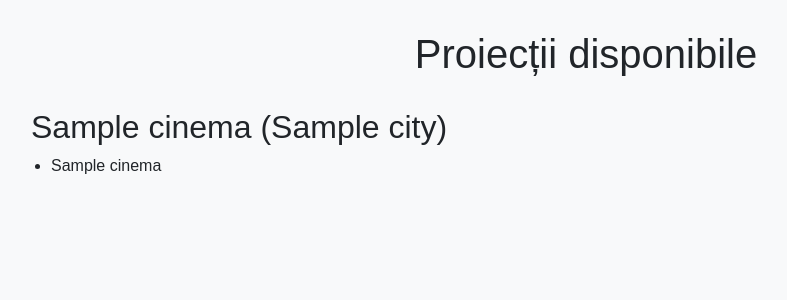
After one commit to FlorescuMiruna/CloudComputing, a Flask app: page /broadcasts in a window 1280 px wide. The commit adds this page. Shown: the top 300 px of the page, without its empty margins (54-841 px from the left). Run offline with Flask 3, Linux system fonts and the light colour scheme; a database or web service that is not in the repository returns one stand-in record (values such as "Sample title"); some libraries are stand-ins or nearby versions.

Commit message:
added broadcast
added table and endpoints for add_broadcast and view broadcasts

```diff
--- a/MovieApp/cinema-ticketing/app.py
+++ b/MovieApp/cinema-ticketing/app.py
@@ -25,20 +25,32 @@ def init_db():
         city VARCHAR(255) NOT NULL,
         seat_number INT NOT NULL
     );
+
+    CREATE TABLE IF NOT EXISTS broadcast (
+        movie_id SERIAL NOT NULL,
+        cinema_id SERIAL NOT NULL,
+        PRIMARY KEY (movie_id, cinema_id),
+        FOREIGN KEY (movie_id) REFERENCES movies (id) ON DELETE CASCADE,
+        FOREIGN KEY (cinema_id) REFERENCES cinemas (id) ON DELETE CASCADE
+    );
     """
 
     # SQL pentru a adăuga datele inițiale
     insert_data_sql = """
-    INSERT INTO movies (title, director, year)
+    INSERT INTO movies (id, title, director, year)
     VALUES
-        ('The Shawshank Redemption', 'Frank Darabont', 1994),
-        ('The Dark Knight', 'Christopher Nolan', 2008)
+        (1, 'The Shawshank Redemption', 'Frank Darabont', 1994),
+        (2, 'The Dark Knight', 'Christopher Nolan', 2008)
     ON CONFLICT (title) DO NOTHING;
 
-    INSERT INTO cinemas (name, city, seat_number)
+    INSERT INTO cinemas (id, name, city, seat_number)
     VALUES
-        ('Cinema City PSC Ploiesti', 'Ploiesti', 150),
-        ('Cinema City Afi Ploiesti', 'Ploiesti', 100);
+        (1, 'Cinema City PSC Ploiesti', 'Ploiesti', 150),
+        (2, 'Cinema City Afi Ploiesti', 'Ploiesti', 100);
+
+    INSERT INTO broadcast (movie_id, cinema_id)
+    VALUES (1, 1),
+           (2, 2);
     """
 
     # Executăm crearea tabelei și adăugarea datelor
@@ -135,7 +147,7 @@ def add_movie():
 def get_cinemas():
     conn = get_db_connection()
     cur = conn.cursor()
-    cur.execute("SELECT * FROM cinemas;")  # Fetch all cinemas
+    cur.execute("SELECT * FROM cinemas;")
     cinemas = cur.fetchall()
     cur.close()
     conn.close()
@@ -144,15 +156,15 @@ def get_cinemas():
 # POST: Pentru a adauga un cinema nou
 @app.route('/cinemas', methods=['POST'])
 def post_cinema():
-    # Get data from the submitted form
+    # Obține datele trimise din formularul HTML
     new_cinema = request.form
 
-    # Extract values
+    # Extrage valorile
     name = new_cinema['name']
     city = new_cinema['city']
     seat_number = new_cinema['seat_number']
 
-    # Connect to the database and insert the new cinema
+    # Creează o conexiune la baza de date și execută insert ul
     conn = get_db_connection()
     cur = conn.cursor()
     cur.execute(
@@ -166,10 +178,93 @@ def post_cinema():
 
     return jsonify({"id": new_cinema_id, "name": name, "city": city, "seat_number": seat_number}), 201
 
-# GET: Render the form for adding a new cinema
 @app.route('/add_cinema')
 def add_cinema():
     return render_template('add_cinema.html')
 
+# POST: Pentru a adauga o noua proiectie
+@app.route('/broadcast', methods=['POST'])
+def post_broadcast():
+    # Obține datele trimise din formularul HTML
+    new_broadcast = request.form
+
+    # Extrage valorile
+    movie_id = new_broadcast['movie_id']
+    cinema_id = new_broadcast['cinema_id']
+
+    # Creează o conexiune la baza de date și execută insert ul
+    conn = get_db_connection()
+    cur = conn.cursor()
+    cur.execute(
+        "INSERT INTO broadcast (movie_id, cinema_id) VALUES (%s, %s) RETURNING movie_id, cinema_id;",
+        (movie_id, cinema_id)
+    )
+
+    inserted_movie_id, inserted_cinema_id = cur.fetchone()
+    conn.commit()
+    cur.close()
+    conn.close()
+
+    return jsonify({
+        "movie_id": inserted_movie_id,
+        "cinema_id": inserted_cinema_id
+    }), 201
+
+
+@app.route('/add_broadcast')
+def add_broadcast():
+    conn = get_db_connection()
+    cur = conn.cursor()
+
+    cur.execute("SELECT * FROM movies;")
+    movies = cur.fetchall()
+
+    cur.execute("SELECT * FROM cinemas;")
+    cinemas = cur.fetchall()
+
+    cur.close()
+    conn.close()
+
+    return render_template('add_broadcast.html', movies=movies, cinemas=cinemas)
+
+# GET: Pentru a obține toate proiectiile
+@app.route('/broadcasts', methods=['GET'])
+def get_broadcasts():
+    conn = get_db_connection()
+    cur = conn.cursor()
+
+    cur.execute("""
+        SELECT cinemas.id, cinemas.name, cinemas.city, movies.title
+        FROM cinemas
+        JOIN broadcast ON cinemas.id = broadcast.cinema_id
+        JOIN movies ON broadcast.movie_id = movies.id
+        ORDER BY cinemas.name, movies.title;
+    """)
+
+    broadcasts = cur.fetchall()
+
+    cur.close()
+    conn.close()
+
+    cinemas_movies = {}
+    for broadcast in broadcasts:
+        cinema_id = broadcast[0]
+        cinema_name = broadcast[1]
+        cinema_city = broadcast[2]
+        movie_title = broadcast[3]
+
+        # Grupam filmele dupa cinema
+        if cinema_id not in cinemas_movies:
+            cinemas_movies[cinema_id] = {
+                'name': cinema_name,
+                'city': cinema_city,
+                'movies': []
+            }
+
+        cinemas_movies[cinema_id]['movies'].append(movie_title)
+
+    return render_template('broadcasts.html', cinemas_movies=cinemas_movies)
+
+
 if __name__ == '__main__':
     app.run(host='0.0.0.0', port=5000, debug=True)
--- /dev/null
+++ b/MovieApp/cinema-ticketing/templates/broadcasts.html
@@ -0,0 +1,47 @@
+<!DOCTYPE html>
+<html lang="ro">
+<head>
+    <meta charset="UTF-8">
+    <meta name="viewport" content="width=device-width, initial-scale=1.0">
+    <title>Proiecții disponibile</title>
+    <link rel="stylesheet" href="https://stackpath.bootstrapcdn.com/bootstrap/4.5.2/css/bootstrap.min.css">
+    <style>
+        body {
+            font-family: Arial, sans-serif;
+            background-color: #f8f9fa;
+            padding-top: 30px;
+        }
+        .cinema {
+            margin-top: 30px;
+        }
+        ul {
+            padding-left: 20px;
+        }
+    </style>
+</head>
+<body>
+    <div class="container">
+        <h1 class="text-center">Proiecții disponibile</h1>
+
+        {% if cinemas_movies %}
+            {% for cinema_id, cinema in cinemas_movies.items() %}
+                <div class="cinema">
+                    <h2>{{ cinema.name }} ({{ cinema.city }})</h2>
+                    <ul>
+                        {% for movie in cinema.movies %}
+                            <li>{{ movie }}</li>
+                        {% endfor %}
+                    </ul>
+                </div>
+            {% endfor %}
+        {% else %}
+            <p>Nu sunt proiecții disponibile.</p>
+        {% endif %}
+
+    </div>
+
+    <script src="https://code.jquery.com/jquery-3.5.1.slim.min.js"></script>
+    <script src="https://cdn.jsdelivr.net/npm/@popperjs/core@2.5.2/dist/umd/popper.min.js"></script>
+    <script src="https://stackpath.bootstrapcdn.com/bootstrap/4.5.2/js/bootstrap.min.js"></script>
+</body>
+</html>
--- a/MovieApp/cinema-ticketing/templates/cinemas.html
+++ b/MovieApp/cinema-ticketing/templates/cinemas.html
@@ -53,7 +53,6 @@
         <a href="/add_cinema" class="btn btn-primary add-cinema-btn">Add New Cinema</a>
     </div>
 
-    <!-- Bootstrap JS -->
     <script src="https://code.jquery.com/jquery-3.5.1.slim.min.js"></script>
     <script src="https://cdn.jsdelivr.net/npm/@popperjs/core@2.5.2/dist/umd/popper.min.js"></script>
     <script src="https://stackpath.bootstrapcdn.com/bootstrap/4.5.2/js/bootstrap.min.js"></script>
```
Also changed, not shown: MovieApp/cinema-ticketing/create_tables.sql (+18 -6 lines), MovieApp/cinema-ticketing/templates/add_broadcast.html (added, +34 -0 lines).
